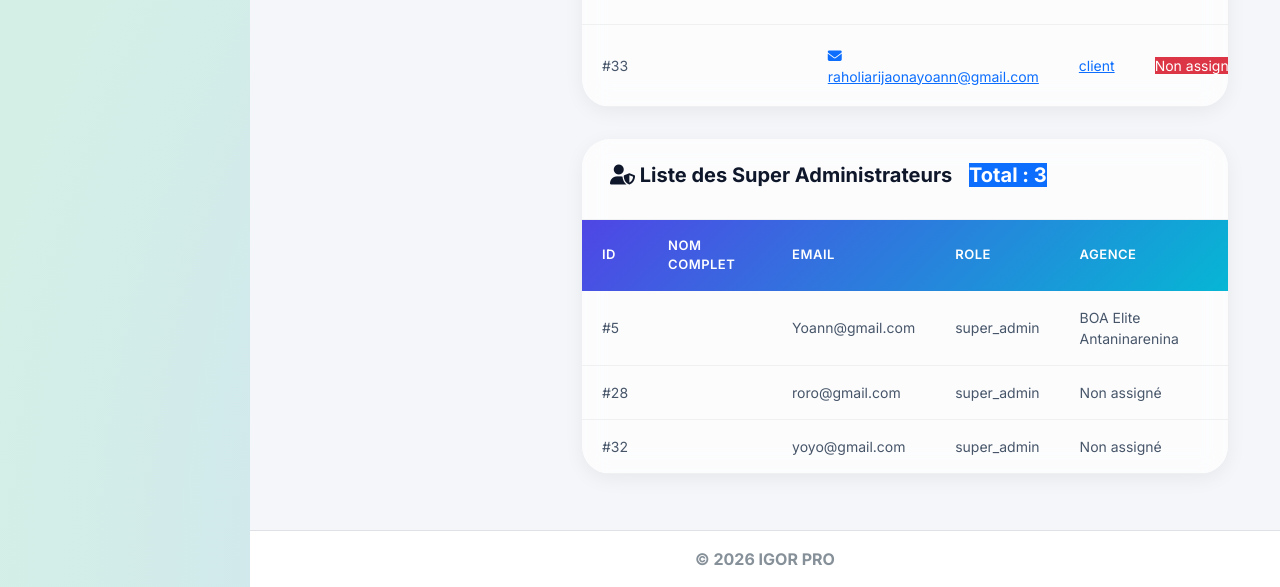
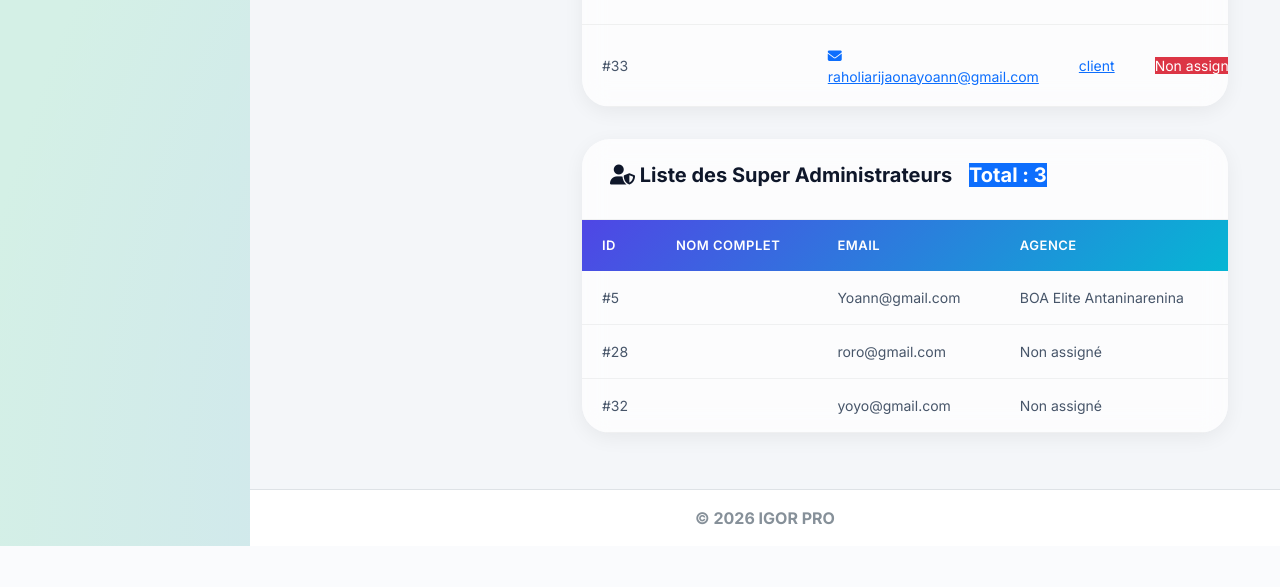
Before and after one commit to romeo2433/Gestion-de-banque, a PHP site: page /utilisateur.php in a window 1280 px wide. Shown: the part 1774-2361 px from the top of the page. After the commit the page ends 2320 px from the top, so only its background shows below. Run offline with PHP 8.4, Linux system fonts and the light colour scheme; a user stored in the database is signed in; data comes from the database, SQL or seed files in the repository; some libraries are stand-ins or nearby versions.

Commit message:
liste client

```diff
--- a/pages/utilisateur_content.php
+++ b/pages/utilisateur_content.php
@@ -288,7 +288,6 @@
                     <th>ID</th>
                     <th>Nom complet</th>
                     <th>Email</th>
-                    <th>Role</th>
                     <th>Agence</th>
                 </tr>
             </thead>
@@ -313,10 +312,6 @@
 
                             <td>
                                 <?= htmlspecialchars($user['email']) ?>
-                            </td>
-
-                            <td>
-                                <?= htmlspecialchars($user['role']) ?>
                             </td>
 
                             <td>
```
